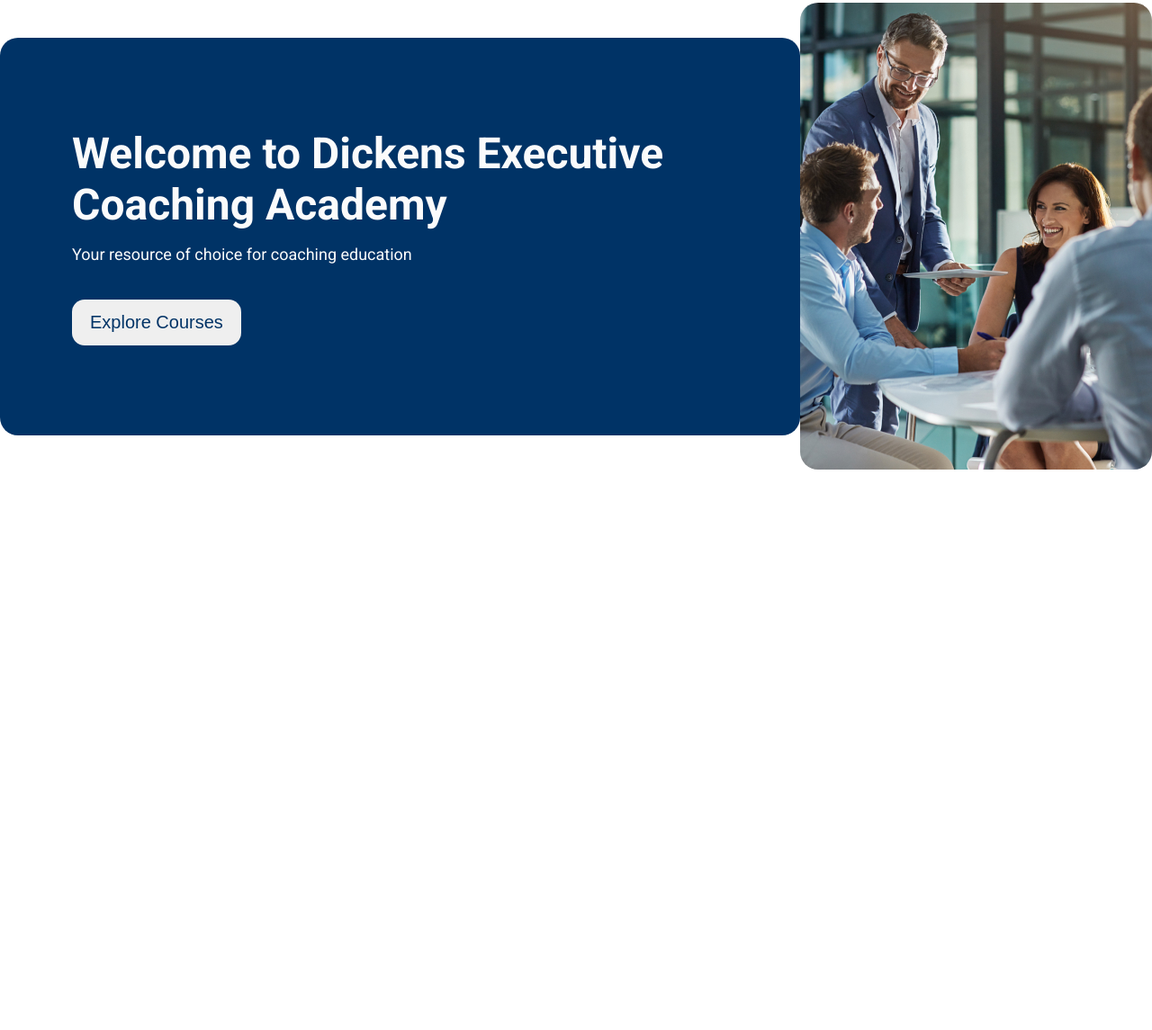
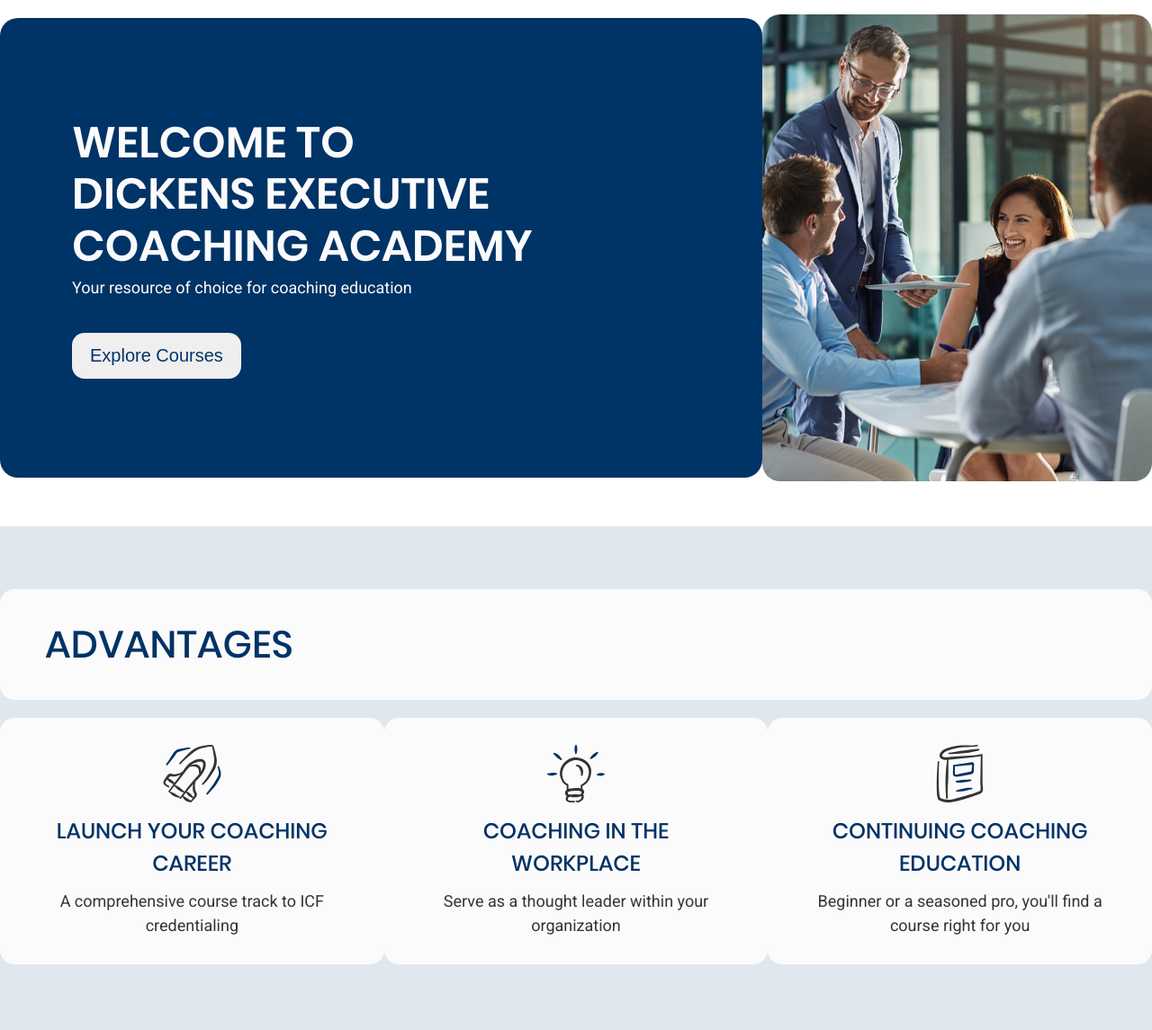
Before and after one commit to AndriiShopiak/Dickens-Academy, a plain HTML site: page index.html in a window 1280 px wide. Shown: the part 115-1260 px from the top of the page at 90% size. Before the commit the page ends 800 px from the top, so only its background shows below. Drawn offline with Linux system fonts and the light colour scheme.

Commit message:
feat: add advantages page

```diff
--- a/index.html
+++ b/index.html
@@ -35,7 +35,7 @@
       <div class="header_info-block flex_con">
         <div class="header_info-block__welcome">
           <h1 class="header_info-block__welcome__title">
-            Welcome to Dickens Executive Coaching Academy
+            Welcome to <br> Dickens Executive Coaching Academy
           </h1>
           <span class="header_info-block__welcome__text">
             Your resource of choice for coaching education
@@ -44,9 +44,53 @@
             Explore Courses
           </button>
         </div>
-        <div class="header_info-block__people-img"></div>
+        <img src="./img/hero/1.jpg" alt="People" class="header_info-block__people-img"></img>
       </div>
     </div>
   </header>
+  <main>
+    <section class="advantages">
+      <div class="container">
+        <div class="advantages__block">
+          <h2 class="advantages__block__title">advantages</h2>
+          <div class="advantages__block__items flex_con">
+            <div class="advantages__block__items__item">
+              <div class="advantages__block__items__item__img_con">
+                <img class="img_con_icon" src="./icons/advantages/1.svg" alt="Icon">
+              </div>
+              <h3 class="item__title">
+                Launch Your Coaching <br> Career
+              </h3>
+              <p class="item__text">
+                A comprehensive course track to ICF <br> credentialing
+              </p>
+            </div>
+            <div class="advantages__block__items__item">
+              <div class="advantages__block__items__item__img_con">
+                <img class="img_con_icon" src="./icons/advantages/2.svg" alt="Icon">
+              </div>
+              <h3 class="item__title">
+                Coaching in the <br> workplace
+              </h3>
+              <p class="item__text">
+                Serve as a thought leader within your <br> organization
+              </p>
+            </div>
+            <div class="advantages__block__items__item">
+              <div class="advantages__block__items__item__img_con">
+                <img class="img_con_icon" src="./icons/advantages/3.svg" alt="Icon">
+              </div>
+              <h3 class="item__title">
+                Continuing Coaching <br> Education
+              </h3>
+              <p class="item__text">
+                Beginner or a seasoned pro, you'll find a <br> course right for you
+              </p>
+            </div>
+          </div>
+        </div>
+      </div>
+    </section>
+  </main>
 </body>
 </html>
--- a/styles/style.css
+++ b/styles/style.css
@@ -1,4 +1,16 @@
 @import url('https://fonts.googleapis.com/css2?family=Cabin:ital,wght@0,400..700;1,400..700&family=Roboto:ital,wght@0,100;0,300;0,400;0,500;0,700;0,900;1,100;1,300;1,400;1,500;1,700;1,900&display=swap');
+@font-face {
+  font-family: PoppinsSemiBold;
+  src: url(../fonts/Poppins-SemiBold.ttf);
+}
+@font-face {
+  font-family: PoppinsMedium;
+  src: url(../fonts/Poppins-Medium.ttf);
+}
+@font-face {
+  font-family: PoppinsRegular;
+  src: url(../fonts/Poppins-Regular.ttf);
+}
 /* --reset-- */
 * {
   margin: 0;
@@ -86,20 +98,21 @@ button {
   font-size: 20px;
 }
 .header_info-block {
-  padding-top: 50px;
-}
-.flex_con {
+  padding-top: 63px;
 }
 .header_info-block__welcome {
   max-width: 889px;
   background: var(--main-bg-color);
   color: var(--light-text-color);
-  padding: 100px 80px;
+  padding: 110px 80px;
   border-radius: 20px;
 }
 .header_info-block__welcome__title {
   font-size: 48px;
-  margin-bottom: 16px;
+  margin-bottom: 7px;
+  font-family: PoppinsSemiBold;
+  text-transform: uppercase;
+  line-height: 120%;
 }
 .header_info-block__welcome__text {
   font-size: 18px;
@@ -113,8 +126,55 @@ button {
   font-size: 20px;
 }
 .header_info-block__people-img {
-  background: url("../img/hero/1.jpg");
   width: 433px;
-  height: 519px;
   border-radius: 20px;
 }
+/* --ADVANTAGES-- */
+.advantages {
+  background: #E0E7EF;
+  padding-top: 70px;
+  padding-bottom: 73px;
+}
+.advantages__block {
+}
+.advantages__block__title {
+  background: var(--light-text-color);
+  text-transform: uppercase;
+  font-size: 42px;
+  font-family: PoppinsMedium;
+  color: var(--main-bg-color);
+  padding: 30px 50px;
+  border-radius: 16px;
+  margin-bottom: 20px;
+  font-weight: 500;
+}
+.advantages__block__items {
+}
+.advantages__block__items__item {
+  width: 431px;
+  padding: 30px 0;
+  background: var(--light-text-color);
+  border-radius: 16px;
+  display: flex;
+  flex-direction: column;
+  align-items: center;
+  gap: 10px;
+  text-align: center;
+}
+.advantages__block__items__item__img_con {
+}
+.img_con_icon {
+}
+.item__title {
+  color: var(--main-bg-color);
+  line-height: 150%;
+  font-family: PoppinsMedium;
+  font-weight: 500;
+  font-size: 24px;
+  text-transform: uppercase;
+}
+.item__text {
+  color: var(--text-color);
+  font-size: 18px;
+  line-height: 150%;
+}
```
Also changed, not shown: icons/advantages/1.svg (added), icons/advantages/2.svg (added), icons/advantages/3.svg (added).
